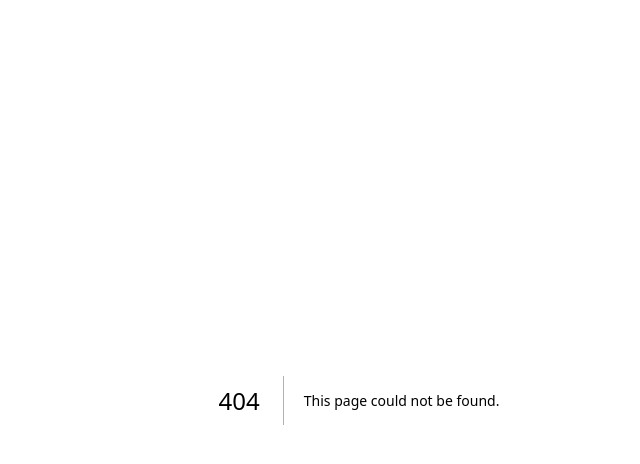
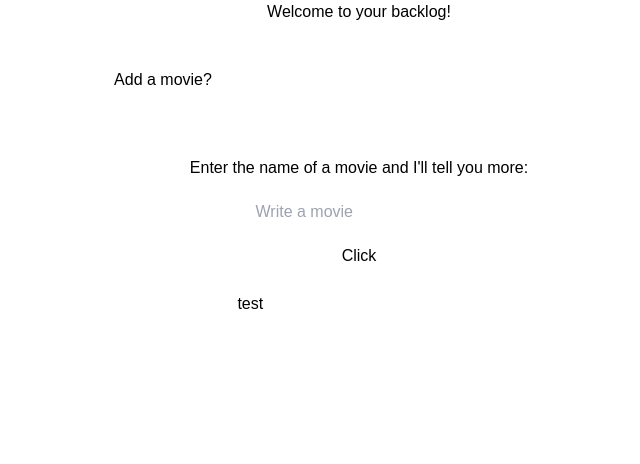
Before and after one commit to dmaguire15/dave-page, a Next.js app: page /backlog in a window 1280 px wide. Before the commit this address had no page. Shown: the top 464 px of the page, without its empty margins (281-921 px from the left). Built offline with nearby package versions, Linux system fonts and the light colour scheme.

Commit message:
Beginning to add get movie logic

```diff
--- /dev/null
+++ b/src/app/api/get-movie/route.ts
@@ -0,0 +1,24 @@
+import { NextRequest, NextResponse } from "next/server";
+
+export async function POST(request: NextRequest)
+{
+    const { movie } = await request.json();
+    const options = {
+        method: 'GET',
+        headers: {
+            accept: 'application/json',
+            Authorization: 'Bearer ' + process.env.TMDB_token,
+            Host: 'api.themoviedb.org'
+        }
+    };
+
+    const response = await fetch(
+        'https://api.themoviedb.org/3/search/movie?query=' + encodeURIComponent(movie?.toString() || ''),
+        options
+    );
+    const json = await response.json();
+    const titles = json.results
+        ? json.results.slice(0,5).map((item: any) => item.original_title)
+        : [];
+    return NextResponse.json({ titles });
+}
--- /dev/null
+++ b/src/app/backlog/actions.ts
@@ -0,0 +1,14 @@
+'use server'
+
+export async function doTheThing()
+{
+    console.log(process.env.customKey);
+}
+
+export async function sendMessage (formData: FormData)
+{
+    const rawFormData = {
+        message: formData.get('message')
+    }
+    console.log(rawFormData.message)
+}
--- /dev/null
+++ b/src/app/backlog/page.tsx
@@ -0,0 +1,51 @@
+'use client'
+import { useState } from 'react';
+import {  sendMessage } from './actions';
+
+export default function Backlog() {
+
+    const [movieOverview, setMovieOverview] = useState<string | null>(null);
+    const [search, setSearch] = useState('');
+    const [options, setOptions] = useState<string[]>([]);
+    const [selected, setSelected] = useState('');
+
+    async function handleGetMovie(event: React.FormEvent<HTMLFormElement>) {
+        event.preventDefault();
+        const formData = new FormData(event.currentTarget);
+        const movie = formData.get('movie');
+        const res = await fetch('/api/get-movie', {
+            method: 'POST',
+            headers: {  'Content-Type': 'application/json'},
+            body: JSON.stringify({ movie })
+        });
+        const data = await res.json();
+        setMovieOverview(data.overview);
+    }
+
+    return (
+        <main>
+            <h1 className='text-center'>Welcome to your backlog!</h1>
+            <br></br>
+            <div className='grid grid-cols-6 gap-6'>
+                <form className='col-span-4 col-start-2' action={sendMessage}>
+                    <div className='text-center m-5 flex items-center justify-center gap-2'>
+                        <label htmlFor="message">Add a movie?</label>
+                        <input type='text' name='message' id="message" className='w-96' />
+                    </div>
+                </form>
+                <div className='col-span-4 col-start-2 text-center'>
+                    <p className='m-5'>Enter the name of a movie and I&apos;ll tell you more:</p>
+                    <form onSubmit={handleGetMovie}>
+                        <input type='text' name='movie' placeholder='Write a movie'></input>
+                        <br/>
+                        <button type='submit' className='mt-5'>Click</button>
+                    </form>
+                </div>
+                <div className='col-span-1 col-start-3 text-center'>
+                    <label id="test">{movieOverview ?? 'test'}</label>
+                </div>
+            </div>
+
+        </main>
+);
+}
```
